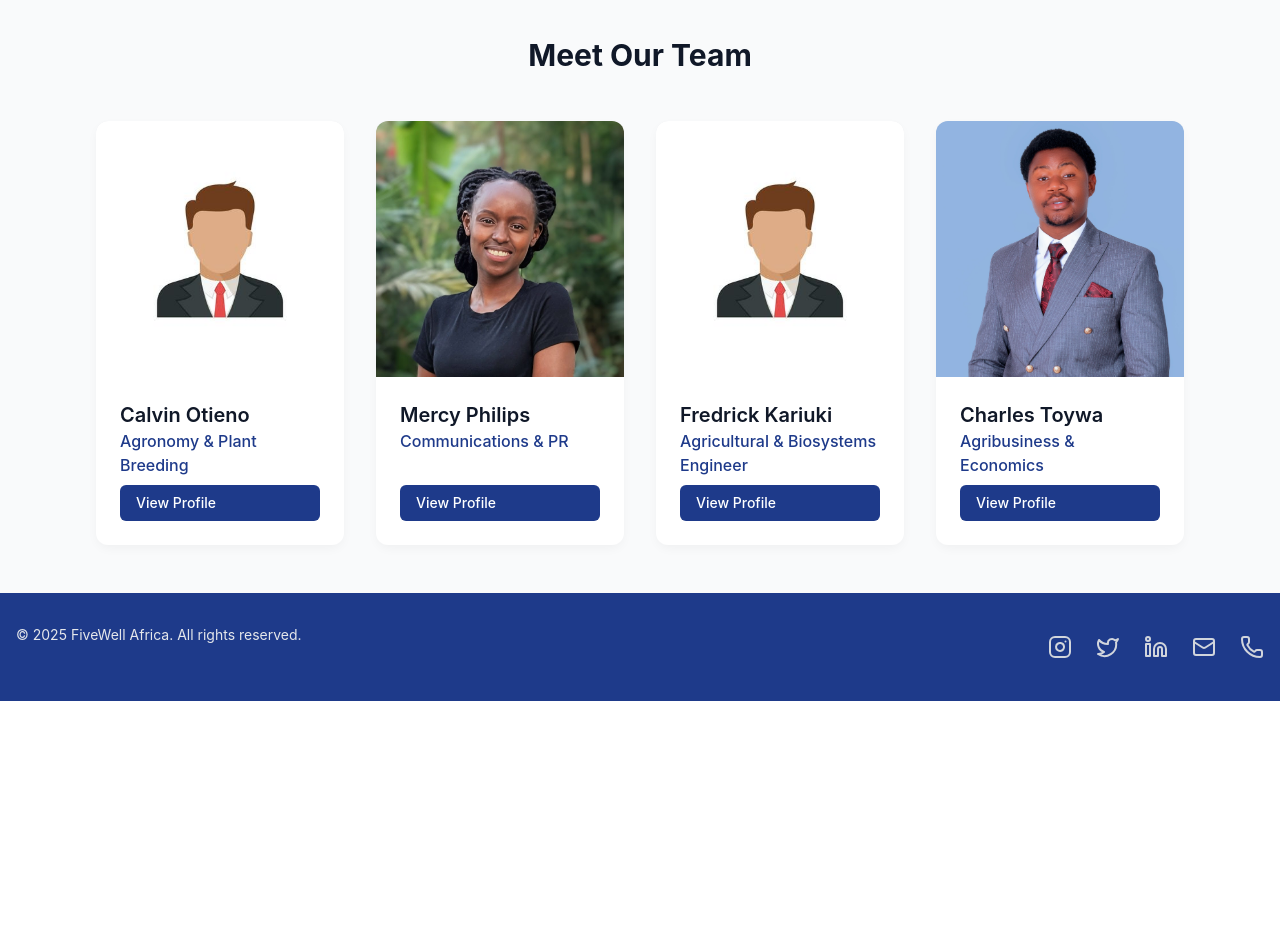
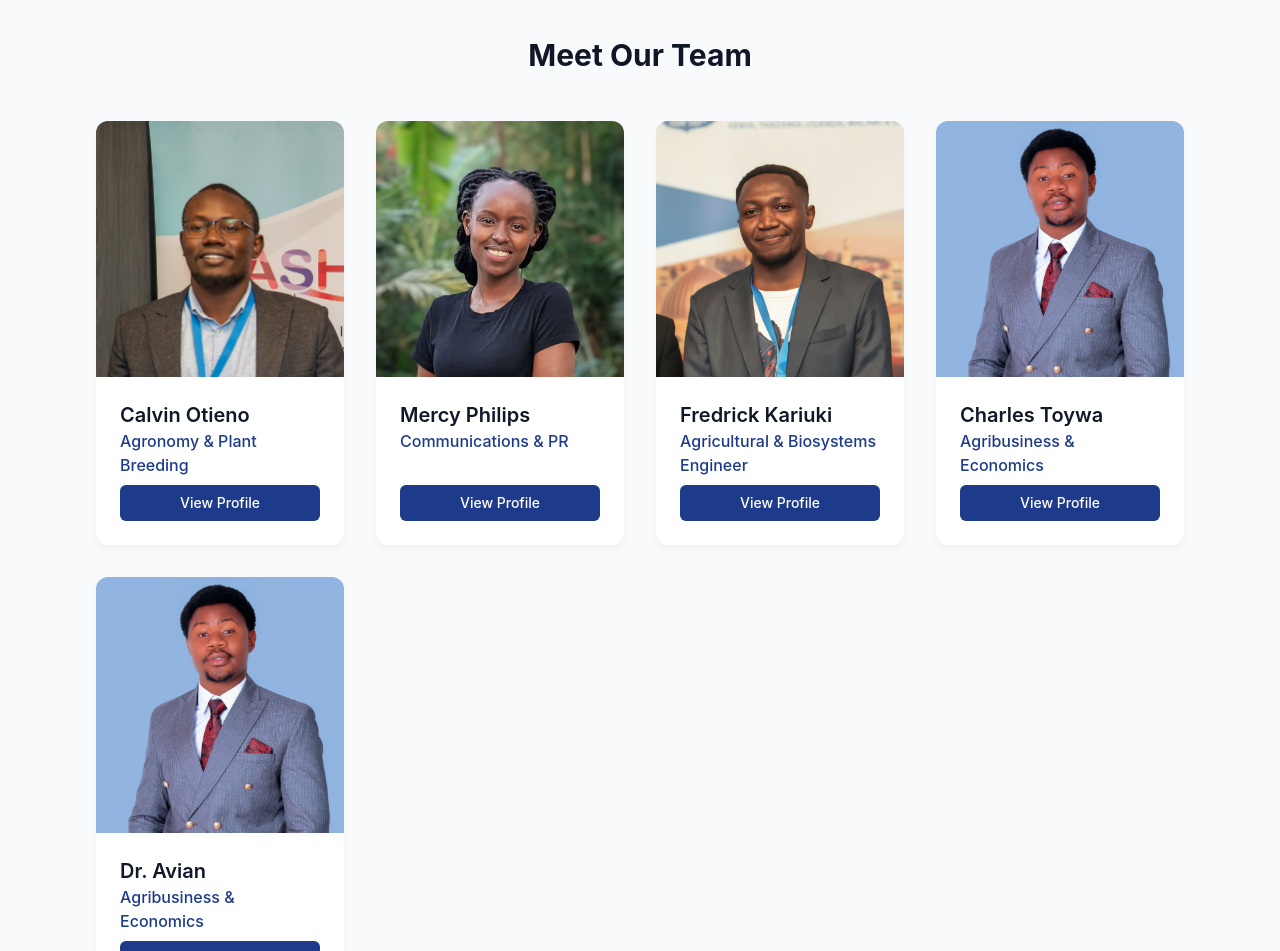
Before and after one commit to TijwaLtd/website, a Next.js app: page /about in a window 1280 px wide. Shown: the part 1560-2511 px from the top of the page. Before the commit the page ends 2261 px from the top, so only its background shows below. Built offline with nearby package versions, Linux system fonts and the light colour scheme.

Commit message:
Update the themes colors to the code

```diff
--- a/app/about/page.tsx
+++ b/app/about/page.tsx
@@ -207,7 +207,7 @@ const AboutPage = () => {
                         {/* <p className="text-gray-600 dark:text-gray-300 text-sm mb-4 flex-grow">{member.bio}</p> */}
                         <Link
                           href={`/team/${member.slug}`}
-                          className="mt-auto inline-block px-4 py-2 text-sm font-medium text-white bg-primary rounded-md hover:bg-primary/90 transition-colors"
+                          className="mt-auto inline-block px-4 py-2 text-sm font-medium text-white text-center bg-primary rounded-md hover:bg-primary/90 transition-colors"
                         >
                           View Profile
                         </Link>
--- a/app/globals.css
+++ b/app/globals.css
@@ -2,46 +2,6 @@
 @import "tw-animate-css";
 
 @custom-variant dark (&:is(.dark *));
-
-@theme inline {
-  --color-background: var(--background);
-  --color-foreground: var(--foreground);
-  --font-sans: var(--font-geist-sans);
-  --font-mono: var(--font-geist-mono);
-  --color-sidebar-ring: var(--sidebar-ring);
-  --color-sidebar-border: var(--sidebar-border);
-  --color-sidebar-accent-foreground: var(--sidebar-accent-foreground);
-  --color-sidebar-accent: var(--sidebar-accent);
-  --color-sidebar-primary-foreground: var(--sidebar-primary-foreground);
-  --color-sidebar-primary: var(--sidebar-primary);
-  --color-sidebar-foreground: var(--sidebar-foreground);
-  --color-sidebar: var(--sidebar);
-  --color-chart-5: var(--chart-5);
-  --color-chart-4: var(--chart-4);
-  --color-chart-3: var(--chart-3);
-  --color-chart-2: var(--chart-2);
-  --color-chart-1: var(--chart-1);
-  --color-ring: var(--ring);
-  --color-input: var(--input);
-  --color-border: var(--border);
-  --color-destructive: var(--destructive);
-  --color-accent-foreground: var(--accent-foreground);
-  --color-accent: var(--accent);
-  --color-muted-foreground: var(--muted-foreground);
-  --color-muted: var(--muted);
-  --color-secondary-foreground: var(--secondary-foreground);
-  --color-secondary: var(--secondary);
-  --color-primary-foreground: var(--primary-foreground);
-  --color-primary: var(--primary);
-  --color-popover-foreground: var(--popover-foreground);
-  --color-popover: var(--popover);
-  --color-card-foreground: var(--card-foreground);
-  --color-card: var(--card);
-  --radius-sm: calc(var(--radius) - 4px);
-  --radius-md: calc(var(--radius) - 2px);
-  --radius-lg: var(--radius);
-  --radius-xl: calc(var(--radius) + 4px);
-}
 
 :root {
   --background: oklch(1.0000 0 0);
@@ -80,6 +40,12 @@
   --font-serif: Lora, serif;
   --font-mono: Roboto Mono, monospace;
   --radius: 0.5rem;
+  --shadow-x: 0px;
+  --shadow-y: 4px;
+  --shadow-blur: 12px;
+  --shadow-spread: -2px;
+  --shadow-opacity: 0.05;
+  --shadow-color: #000000;
   --shadow-2xs: 0px 4px 12px -2px hsl(0 0% 0% / 0.03);
   --shadow-xs: 0px 4px 12px -2px hsl(0 0% 0% / 0.03);
   --shadow-sm: 0px 4px 12px -2px hsl(0 0% 0% / 0.05), 0px 1px 2px -3px hsl(0 0% 0% / 0.05);
@@ -99,9 +65,9 @@
   --card-foreground: oklch(0.9846 0.0017 247.8389);
   --popover: oklch(0.2781 0.0296 256.8480);
   --popover-foreground: oklch(0.9846 0.0017 247.8389);
-  --primary: oklch(0.3591 0.1028 262.0001);
-  --primary-foreground: oklch(0.9513 0.0217 83.2640);
-  --secondary: oklch(0.6642 0.0665 124.9778);
+  --primary: oklch(0.3184 0.0363 258.3210);
+  --primary-foreground:  #1a2e4;
+  --secondary: oklch(0.8917 0.0761 81.5749);
   --secondary-foreground: oklch(1.0000 0 0);
   --muted: oklch(0.3729 0.0306 259.7328);
   --muted-foreground: oklch(0.7137 0.0192 261.3246);
@@ -129,6 +95,12 @@
   --font-serif: Lora, serif;
   --font-mono: Roboto Mono, monospace;
   --radius: 0.5rem;
+  --shadow-x: 0px;
+  --shadow-y: 4px;
+  --shadow-blur: 12px;
+  --shadow-spread: -2px;
+  --shadow-opacity: 0.1;
+  --shadow-color: #000000;
   --shadow-2xs: 0px 4px 12px -2px hsl(0 0% 0% / 0.05);
   --shadow-xs: 0px 4px 12px -2px hsl(0 0% 0% / 0.05);
   --shadow-sm: 0px 4px 12px -2px hsl(0 0% 0% / 0.10), 0px 1px 2px -3px hsl(0 0% 0% / 0.10);
--- a/data/team.ts
+++ b/data/team.ts
@@ -21,7 +21,7 @@ export const teamMembers: TeamMember[] = [
     role: "Agronomy & Plant Breeding",
     bio: "Pursuing a Master's in Plant Breeding, with experience in GIS, data management, and molecular biology techniques.",
     detailedBio: "Calvin Otieno is currently pursuing a Master's degree in Plant Breeding, bringing a wealth of knowledge in agricultural sciences. With hands-on experience in Geographic Information Systems (GIS), he excels in spatial data analysis for precision agriculture. His expertise extends to molecular biology techniques, where he applies cutting-edge research methods to improve crop varieties. Calvin's work focuses on developing sustainable agricultural solutions through innovative plant breeding techniques and data-driven approaches.",
-    image: "/placeholder.png",
+    image: "/assets/Calvin.jpg",
     department: "technical",
     slug: "calvin-otieno",
     social: {
@@ -51,7 +51,7 @@ export const teamMembers: TeamMember[] = [
     role: "Agricultural & Biosystems Engineer",
     bio: "Specializing in sustainable farming systems, precision agriculture, and technology integration.",
     detailedBio: "Fredrick Kariuki is an expert in Agricultural and Biosystems Engineering, with a strong focus on sustainable farming practices. His work integrates technology with traditional farming methods to create efficient and eco-friendly agricultural systems. Fredrick specializes in precision agriculture, utilizing sensors, drones, and data analytics to optimize crop yields while minimizing environmental impact. His innovative approaches to technology integration in agriculture have helped numerous farmers increase productivity and sustainability.",
-    image: "/placeholder.png",
+    image: "/assets/karis.png",
     department: "technical",
     slug: "fredrick-kariuki",
     social: {
@@ -75,5 +75,20 @@ export const teamMembers: TeamMember[] = [
       email: "",
     },
   },
+  {
+    id: "dravian",
+    name: "Dr. Avian",
+    role: "Agribusiness & Economics",
+    bio: "Focuses on the economic aspects of agriculture, ensuring that our solutions are not only sustainable but also profitable.",
+    detailedBio: "Charles Toywa brings a unique perspective to our team with his expertise in Agribusiness and Economics. He focuses on developing economically viable agricultural solutions that balance profitability with sustainability. Charles analyzes market trends, develops business models, and creates strategies that help agricultural enterprises thrive. His work ensures that our sustainable solutions are not just environmentally sound but also economically beneficial for farmers and stakeholders across the agricultural value chain.",
+    image: "/assets/CharlesToywa.jpg",
+    department: "operations",
+    slug: "charles-toywa",
+    social: {
+      twitter: "",
+      linkedin: "",
+      email: "",
+    },
+  },
 
 ];
```
Also changed, not shown: public/assets/Calvin.jpg (added), public/assets/karis.png (added).
